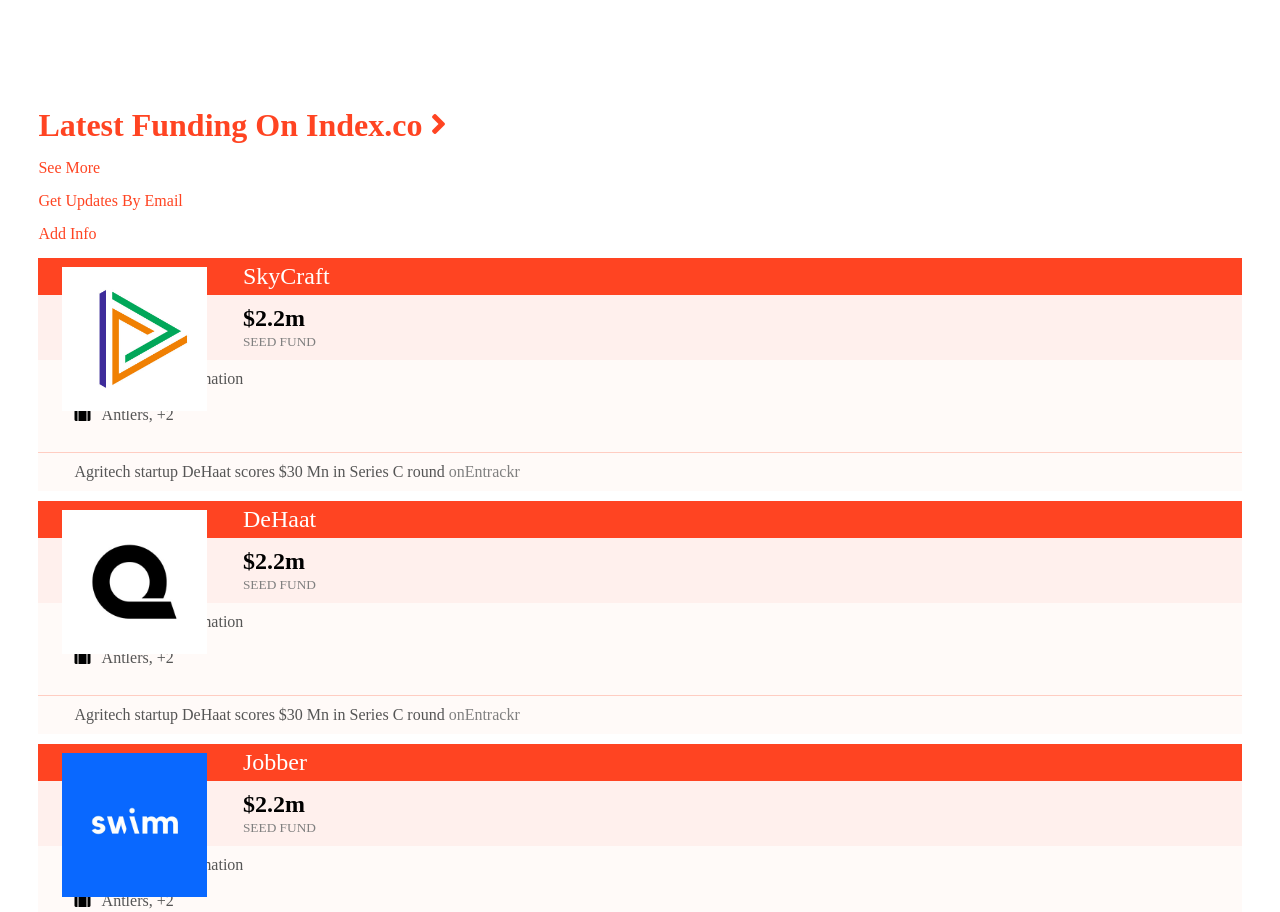
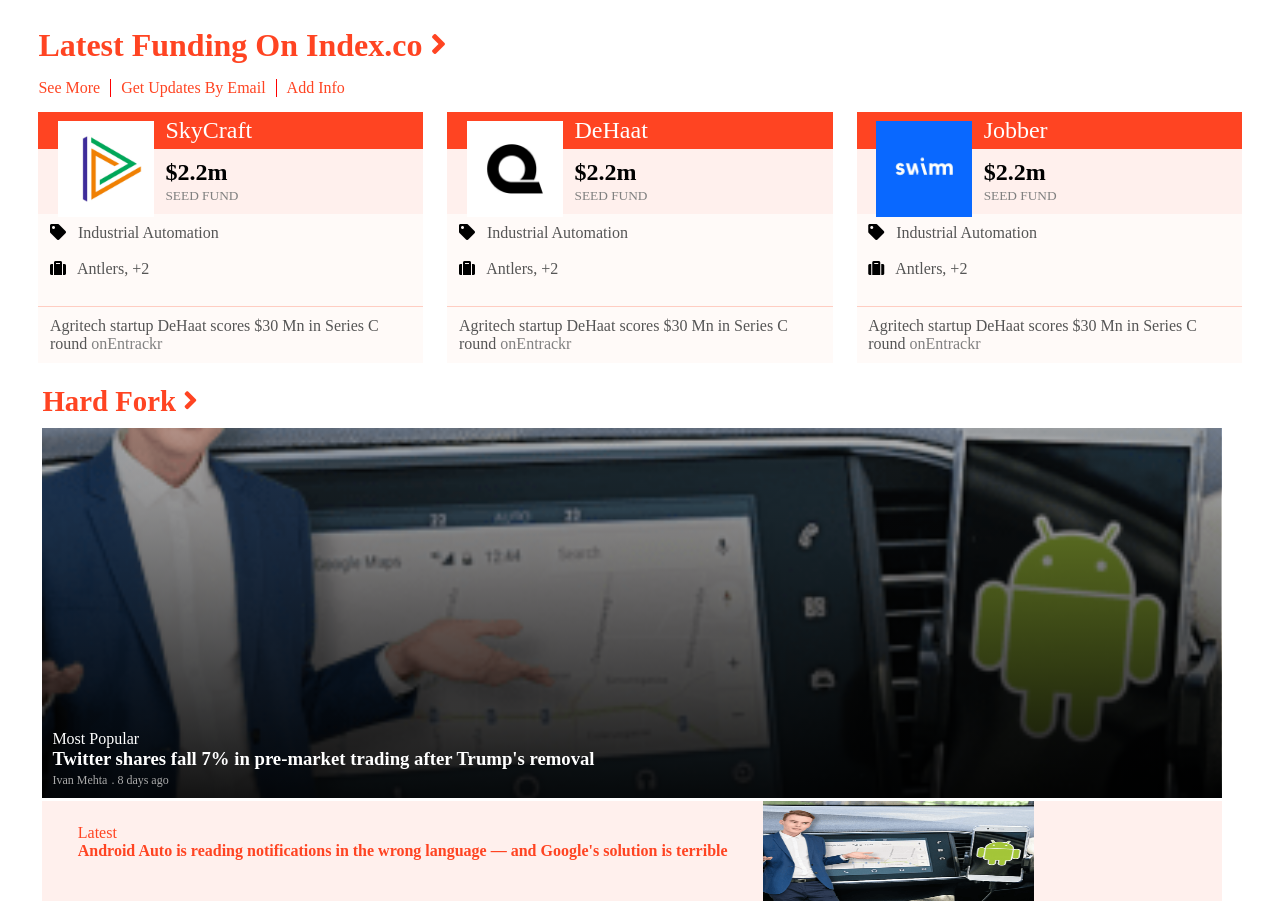
Before and after one commit to Moreneecoder/keji-miguel-responsive-web-design, a plain HTML site: page index.html in a window 1280 px wide. Shown: the part 1458-2370 px from the top of the page. Drawn offline with Linux system fonts and the light colour scheme.

Commit message:
add latest funding styling to medium screen

```diff
--- a/assets/css/style.css
+++ b/assets/css/style.css
@@ -433,7 +433,11 @@
 
   .medium-and-desktop-nav {
     display: flex;
+    width: 100%;
     height: 80px;
+    position: fixed;
+    background-color: white;
+    z-index: 10;
   }
 
   .medium-nav-logo {
@@ -468,6 +472,48 @@
     text-decoration: none;
     color: #aaa;
     margin: 0 3px;
+  }
+
+  .fund-nav-links a {
+    float: left;
+    padding: 0 10px;
+    border-right: 1px solid red;
+  }
+
+  .fund-nav-links a:first-child {
+    padding-left: 0;
+  }
+
+  .fund-nav-links a:last-child {
+    border: 0;
+  }
+
+  .latest-funding-flex {
+    display: flex;
+    flex-wrap: wrap;
+    justify-content: space-between;
+  }
+
+  .funding-item {
+    flex-basis: 32%;
+  }
+
+  .funding-item:last-child {
+    display: none;
+  }
+
+  .fund-comp-wrapper img {
+    width: 25%;
+    margin-left: 3%;
+  }
+
+  .fund-company p,
+  .fund-amount * {
+    margin-left: 33%;
+  }
+
+  .clear {
+    clear: both;
   }
 
   .left-black-links a:first-child {
@@ -538,10 +584,6 @@
   .news-title {
     display: block;
   }
-
-
-
-
 }
 
 @media only screen and (min-width: 1024px) {
--- a/index.html
+++ b/index.html
@@ -216,8 +216,11 @@
           <a href="#">Get Updates By Email</a>
           <a href="#">Add Info</a>
         </section>
+
+        <section class="clear"></section>
       </section>
 
+      <section class="latest-funding-flex">
         <section class="funding-item">
           <section class="fund-comp-wrapper">
             <img src="assets/images/latest-funding-1.png" width="12%" alt="Company Logo">
@@ -307,6 +310,7 @@
 
           <section class="fund-links last-fund-link">
             <a href="#"><span>Agritech startup DeHaat scores $30 Mn in Series C round</span> <span class="story-title-source">onEntrackr</span></a>
+          </section>
         </section>
       </section>
 
```
Lines whose indentation alone changed are shown as unchanged.
